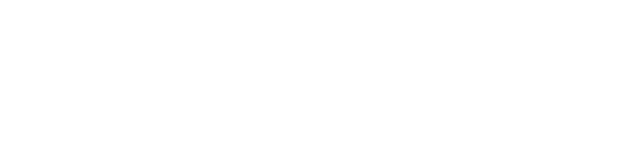
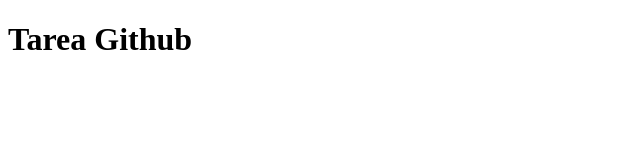
Before and after one commit to Kevin18AJ/Tarea-Github, a plain HTML site: page index.html in a window 1280 px wide. Shown: the whole page, without its empty margins (0-640 px from the left). Drawn offline with Linux system fonts and the light colour scheme.

Commit message:
Update index.html
Añadido título en HTML

```diff
--- a/index.html
+++ b/index.html
@@ -3,7 +3,8 @@
   <head>
     <title>Proyecto GCS</title>
   </head>
-  <body>
-    <script src="main.js"></script>
-  </body>
+ <body>
+  <h1>Tarea Github</h1>
+  <script src="main.js"></script>
+</body>
 </html>
```
